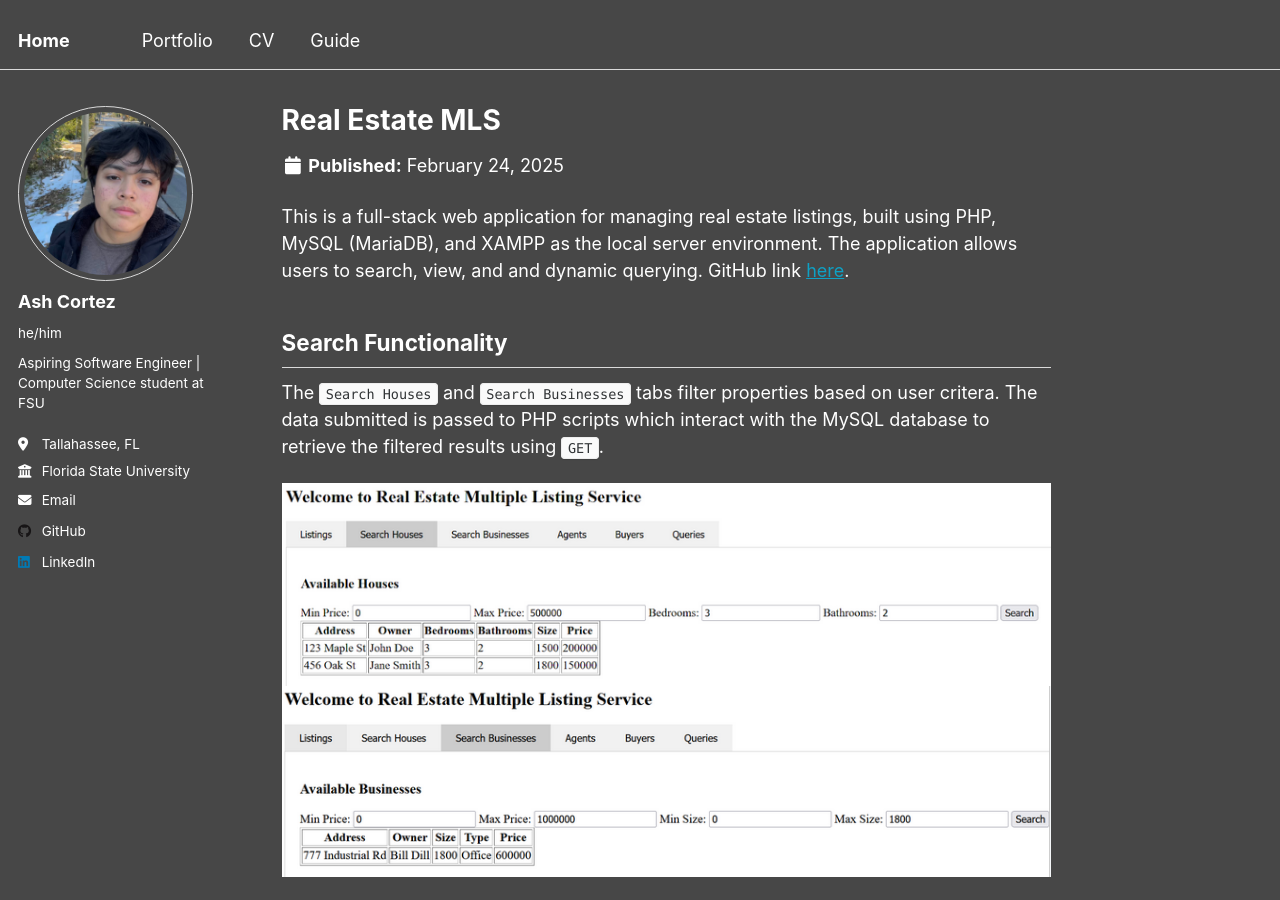
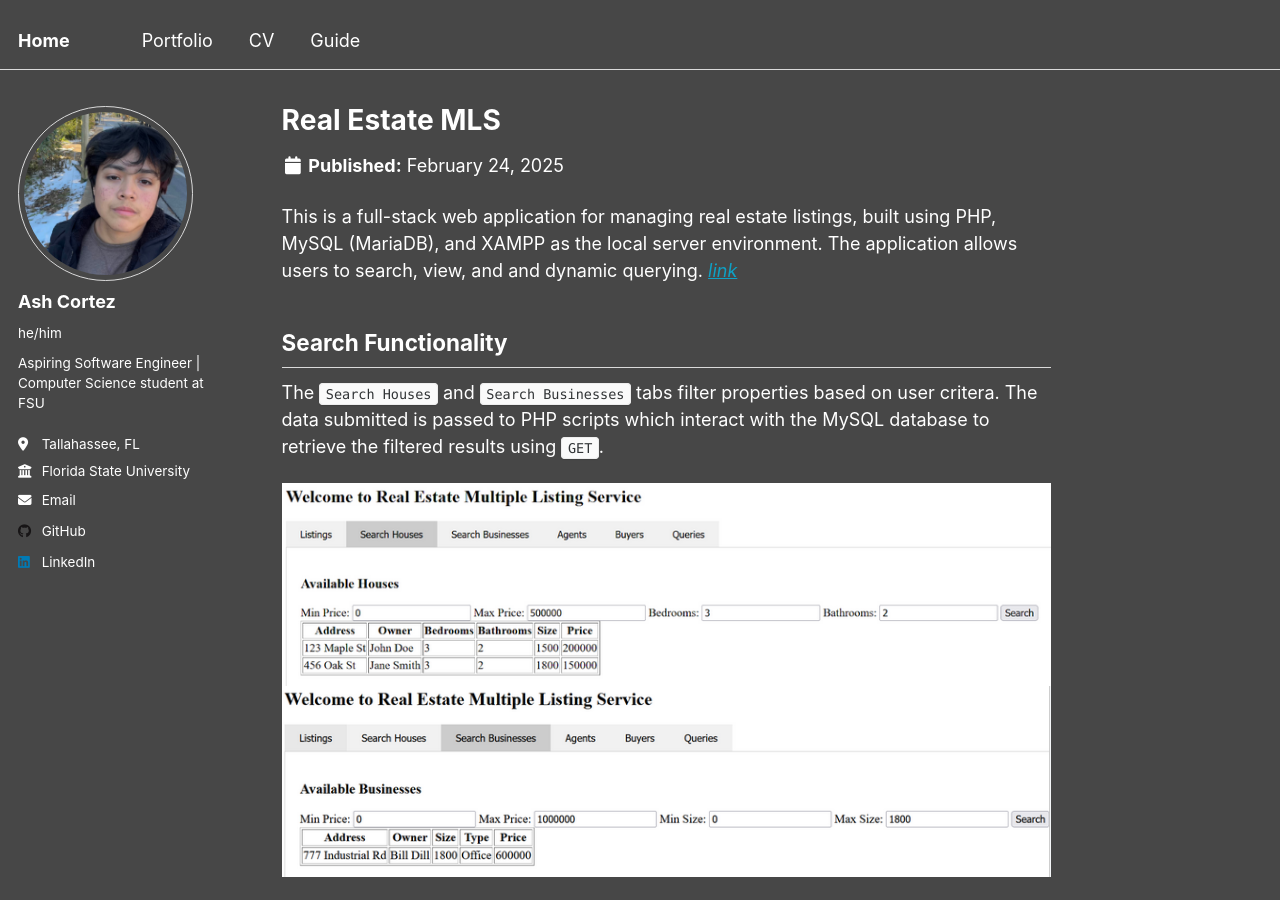
Before and after one commit to acortez1003/acortez1003.github.io, a Jekyll site: the page built from _portfolio/portfolio-2.md, in a window 1280 px wide and 900 px high. Built offline with Jekyll 4.4.1, drawn with Linux system fonts in a browser that asks for light colours.

Commit message:
change portfolio links

```diff
--- a/_portfolio/portfolio-2.md
+++ b/_portfolio/portfolio-2.md
@@ -4,7 +4,7 @@ excerpt: "A full-stack web application designed to simulate a real estate listin
 collection: portfolio
 ---
 
-This is a full-stack web application for managing real estate listings, built using PHP, MySQL (MariaDB), and XAMPP as the local server environment. The application allows users to search, view, and and dynamic querying. GitHub link [here](https://github.com/acortez1003/Real-Estate-MLS).
+This is a full-stack web application for managing real estate listings, built using PHP, MySQL (MariaDB), and XAMPP as the local server environment. The application allows users to search, view, and and dynamic querying. [*link*](https://github.com/acortez1003/Real-Estate-MLS)
 
 ## Search Functionality
 
```
Also changed, not shown: _portfolio/portfolio-1.md (+1 -1 lines).
